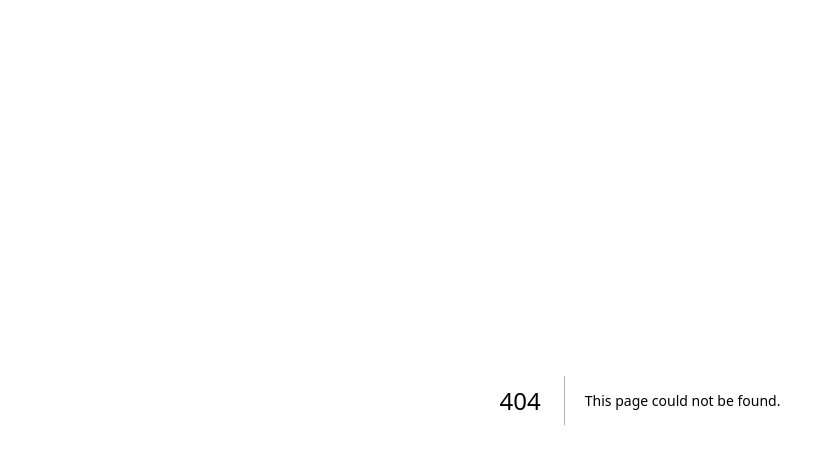
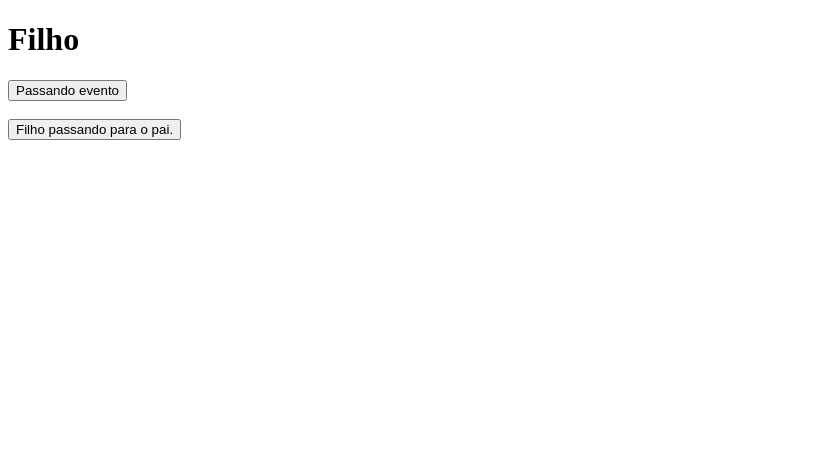
Before and after one commit to vanderson22/curso-react-nextjs, a Next.js app: page /comunicacao/indireta in a window 1280 px wide. Before the commit this address had no page. Shown: the top 464 px of the page, without its empty margins (0-835 px from the left). Built offline with nearby package versions, Linux system fonts and the light colour scheme.

Commit message:
comunicação indireta, filho passando para o pai

```diff
--- /dev/null
+++ b/components/indireta/Filho.jsx
@@ -0,0 +1,18 @@
+
+
+export default function Filho(props){
+
+    console.log('chamando filho')
+    console.log(props.funcao)
+
+    return (
+        <div>
+           <h1>Filho</h1>
+           {/* passando o evento click ou parametro ao realizar evento click. */}
+           <button onClick={props.funcao} >Passando evento</button>
+           <br />
+           <br />
+           <button onClick={ (e) => { props.funcao(e, ':Passando no enem'  ) }} >Filho passando para o pai.</button>
+        </div>
+    )
+}
--- /dev/null
+++ b/components/indireta/Pai.jsx
@@ -0,0 +1,18 @@
+
+import Filho from './Filho'
+
+export default function Pai(props){
+
+
+    function informarPai(e, valor = 'sem comunicado'){
+        console.log('Informar ao Pai ' +  valor)
+        console.log(e);
+    }
+
+    return (
+        <div>
+             <Filho funcao={informarPai} />
+
+        </div>
+    )
+}
--- /dev/null
+++ b/pages/comunicacao/indireta.jsx
@@ -0,0 +1,11 @@
+import Pai from "../../components/indireta/Pai";
+
+export default function indireta(){
+
+
+    return (
+        <div>
+            <Pai />
+        </div>
+    )
+}
```
Also changed, not shown: pages/basicos/botao.jsx (added, +19 -0 lines).
